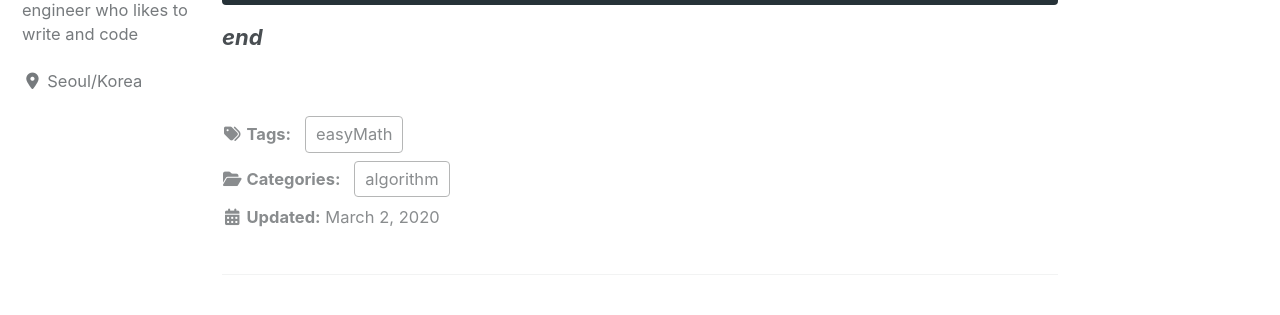
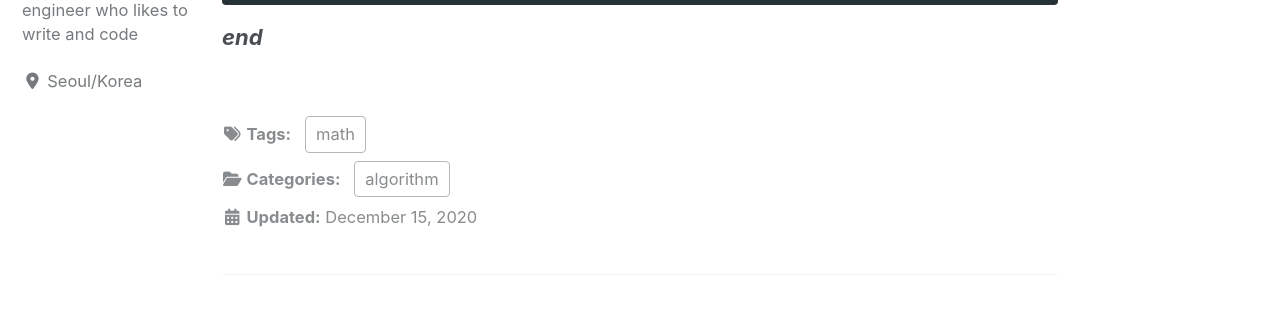
Before and after one commit to Youngjin-KimY/blog, a Jekyll site: the page built from _posts/2020-03-02-bj2869.md, in a window 1280 px wide and 900 px high, scrolled down 921 px. Shown: the part 136-451 px from the top of the window. Built offline with Jekyll 4.4.1, drawn with Linux system fonts in a browser that asks for light colours; cached includes are drawn as plain includes; nearby versions of some CDN libraries; comment, search, counter and statistics services are not loaded.

Commit message:
updating tag
reason : unifying tag
change : easyMath - > math

```diff
--- a/_posts/2020-03-02-bj2869.md
+++ b/_posts/2020-03-02-bj2869.md
@@ -5,8 +5,8 @@ categories:
     - algorithm
 
 tags:
-    - easyMath
-last_modified_at: 2020-03-02T20:15:00
+    - math
+last_modified_at: 2020-12-15T20:15:00
 ---
 
 # BJ2869
```
